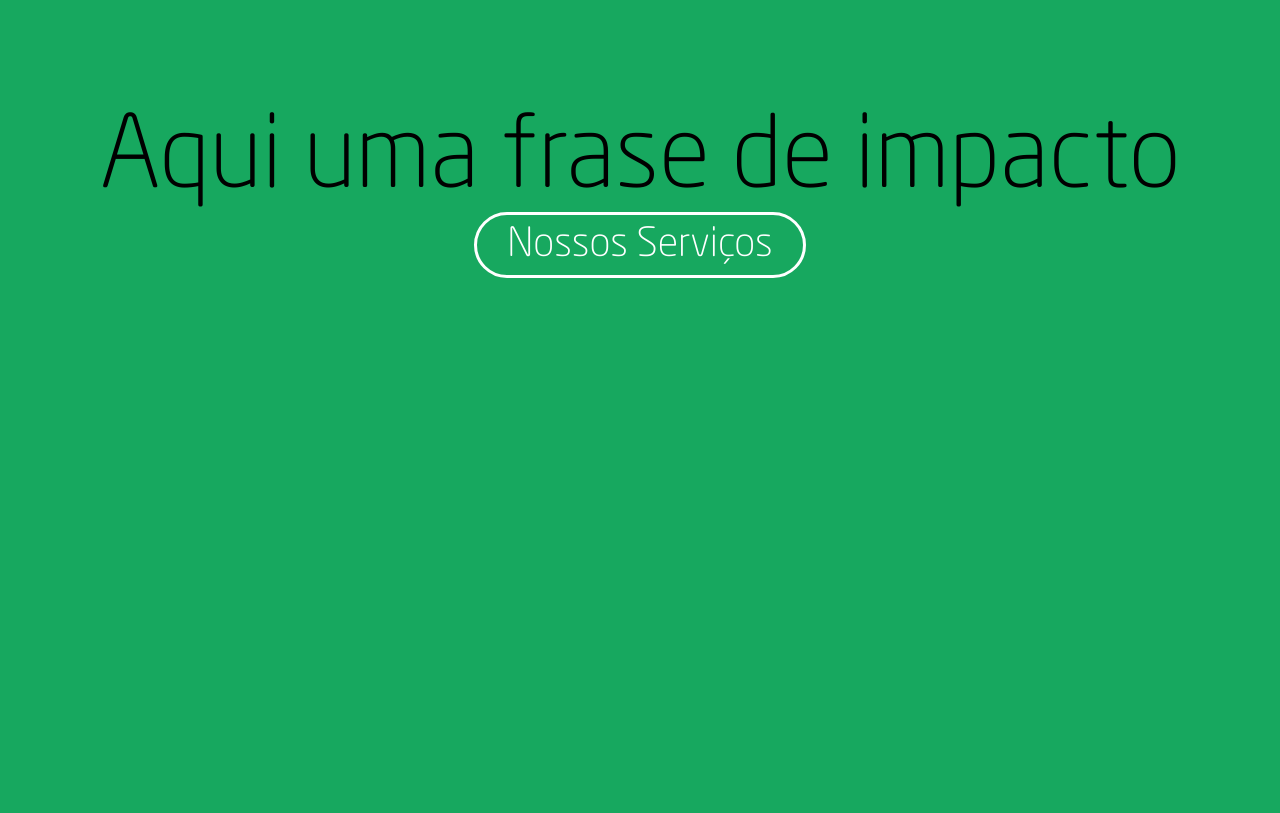
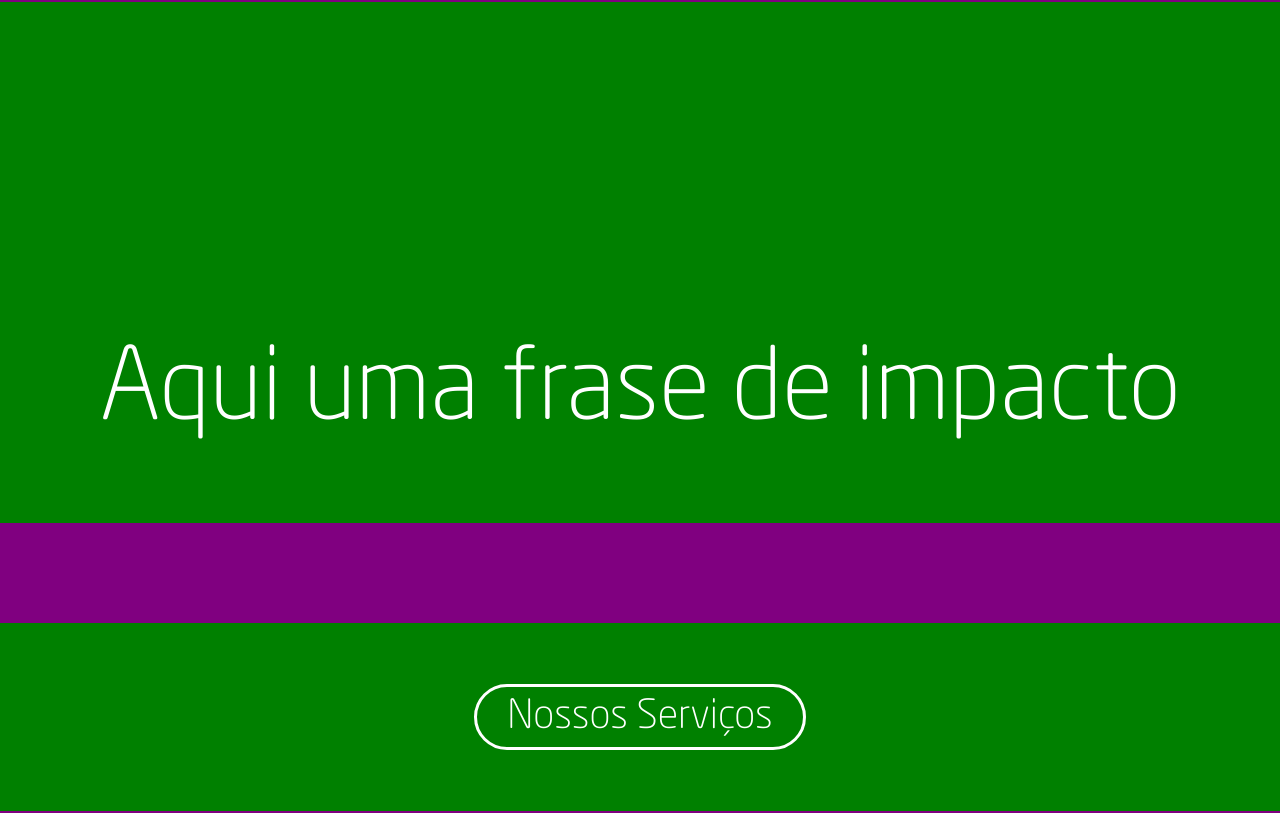
Before and after one commit to citi-onboarding/Engaj, a Django app: page / in a window 1280 px wide. Run offline with Django 3.2, Linux system fonts and the light colour scheme.

Commit message:
ajustando a posição

```diff
--- a/core/templates/includes/banner.html
+++ b/core/templates/includes/banner.html
@@ -1,5 +1,11 @@
 {% load static %}
 <section id = "banner">
-    <h1>Aqui uma frase de impacto</h1>
-    <a>Nossos Serviços</a>
+    <div class="container">
+        <div id = "frase-impacto" class="row">
+            <h1>Aqui uma frase de impacto</h1>
+        </div>
+        <div id = "banner-cta" class="row">
+            <a>Nossos Serviços</a>
+        </div>
+    </div>
 </section>
--- a/static/css/banner.css
+++ b/static/css/banner.css
@@ -5,18 +5,18 @@ section{
 }
 
 
-section#banner{
+section{
     background-color: var(--engajtom1);
-    height: 813px;
     width: 100%;
     text-align: center;
+    background: linear-gradient(145deg, rgba(23,168,95,1) 0%, rgba(11,138,99,1) 100%);
 }
 
 section#banner h1{
-    padding-top: 10rem;
     font-size: 10rem;
     margin: 0rem;
     font-weight: 500;
+    color: white;
 }
 
 a{
@@ -29,11 +29,36 @@ a{
     padding: 1rem;
     padding-right: 3rem;
     padding-left: 3rem;
+    margin-top: 150rem;
+}
+
+div.container{
+    height: 813px;
+}
+
+div#frase-impacto{
+    padding-top: 33rem;
+}
+div#banner-cta{
+    margin-top: 10rem;
+
 }
 
 a:hover{
+    border: 0.3rem solid var(--engajtom1);
+    background-color: var(--engajtom1);
+}
 
+.row{
+    width: 100%;
+    padding: 70px;
+    background-color: green;
+}
 
-    border: 0.3rem solid var(--engajtom2);
-    background-color: var(--engajtom2);
+.container{
+    display: flex;
+    align-content: center;
+    justify-content: center;
+    background-color: purple;
+    flex-wrap: wrap;
 }
```
